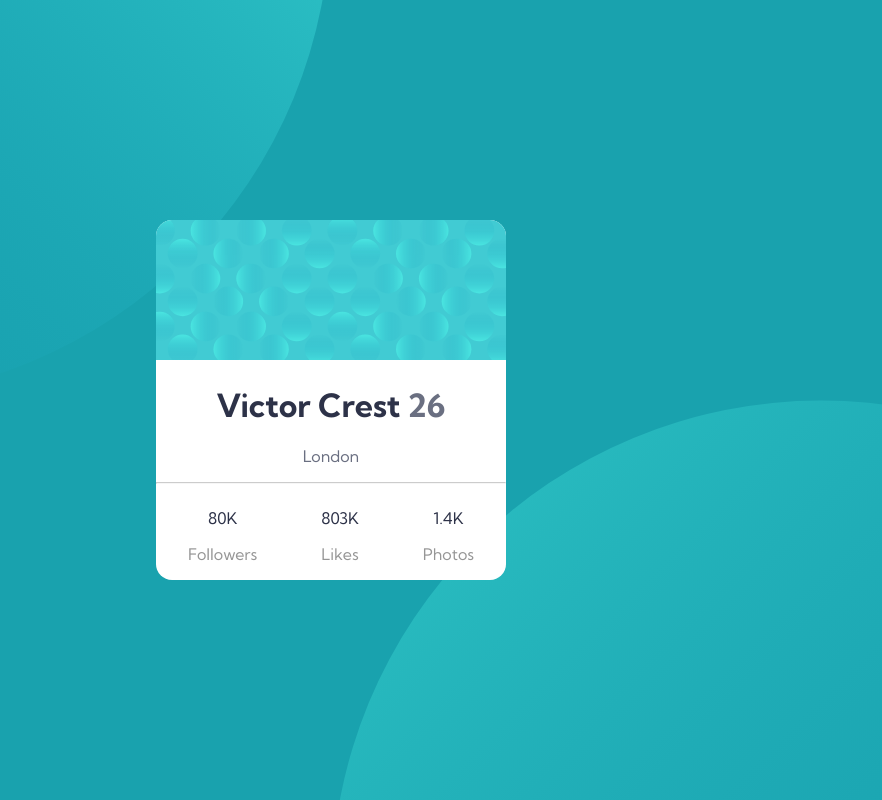
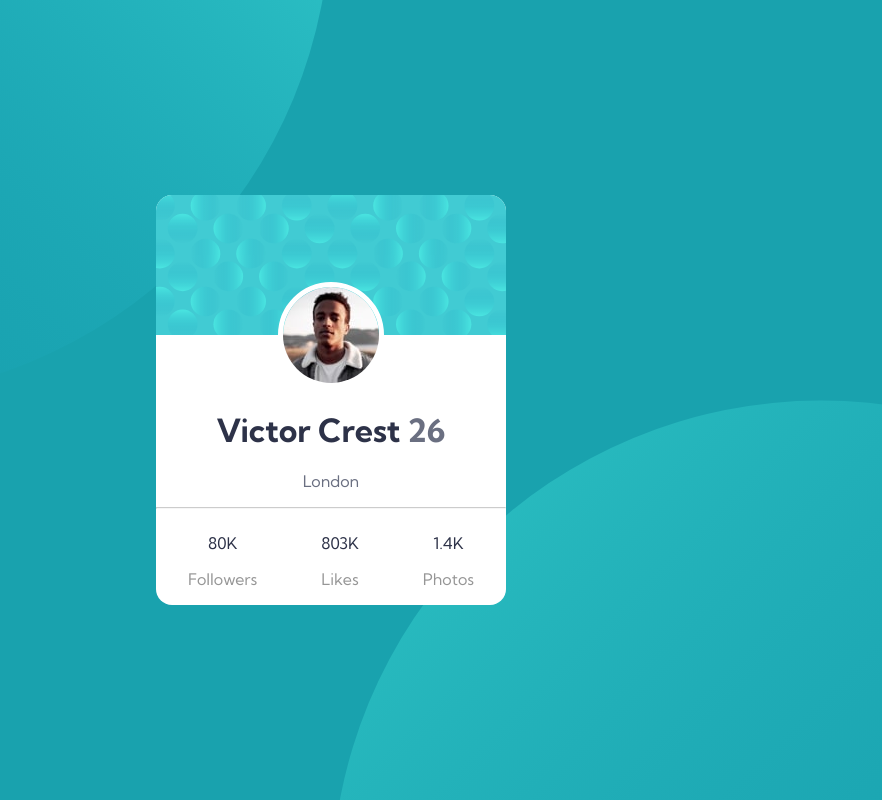
Before and after one commit to candelariachaves/fm-profile-card-component-main, a plain HTML site: page index.html in a window 1280 px wide. Shown: the whole page, without its empty margins (309-1191 px from the left). Drawn offline with Linux system fonts and the light colour scheme.

Commit message:
[Fea] Added profile pic

```diff
--- a/index.html
+++ b/index.html
@@ -6,6 +6,7 @@
 
   <link rel="icon" type="image/png" sizes="32x32" href="./images/favicon-32x32.png">
   <link rel="stylesheet" type="text/css" href="style.css">
+  <link rel="preconnect" href="https://fonts.gstatic.com">
   <link href="https://fonts.googleapis.com/css2?family=Kumbh+Sans:wght@400;700&display=swap" rel="stylesheet">
 
   <title>Profile card component</title>
--- a/style.css
+++ b/style.css
@@ -21,21 +21,30 @@ body {
 .card {
     background-color: white;
     border-radius: 1em;
+    position: relative;
+}
+
+
+.profile-pic {
+    position: absolute;
+    top: 87px;
+    width: 100%;
 }
 
 .profile-pic img{
-    position: absolute;
-    top: 50px;
     border-radius: 50%;
     border: solid 5px white;
-    display: none;
 }
+
+.content {
+    padding-top: 50px;
+}
+
+
 
 .header img {
     border-radius: 1em 1em 0 0;
 }
-
-
 
 .stats {
     display: flex;
@@ -44,12 +53,11 @@ body {
 }
 
 
+
 hr {
     border-color: hsl(0, 0%, 59%) 1px;
     opacity: 0.5;
 }
-
-
 
 /*fonts*/
 h1 {
```
